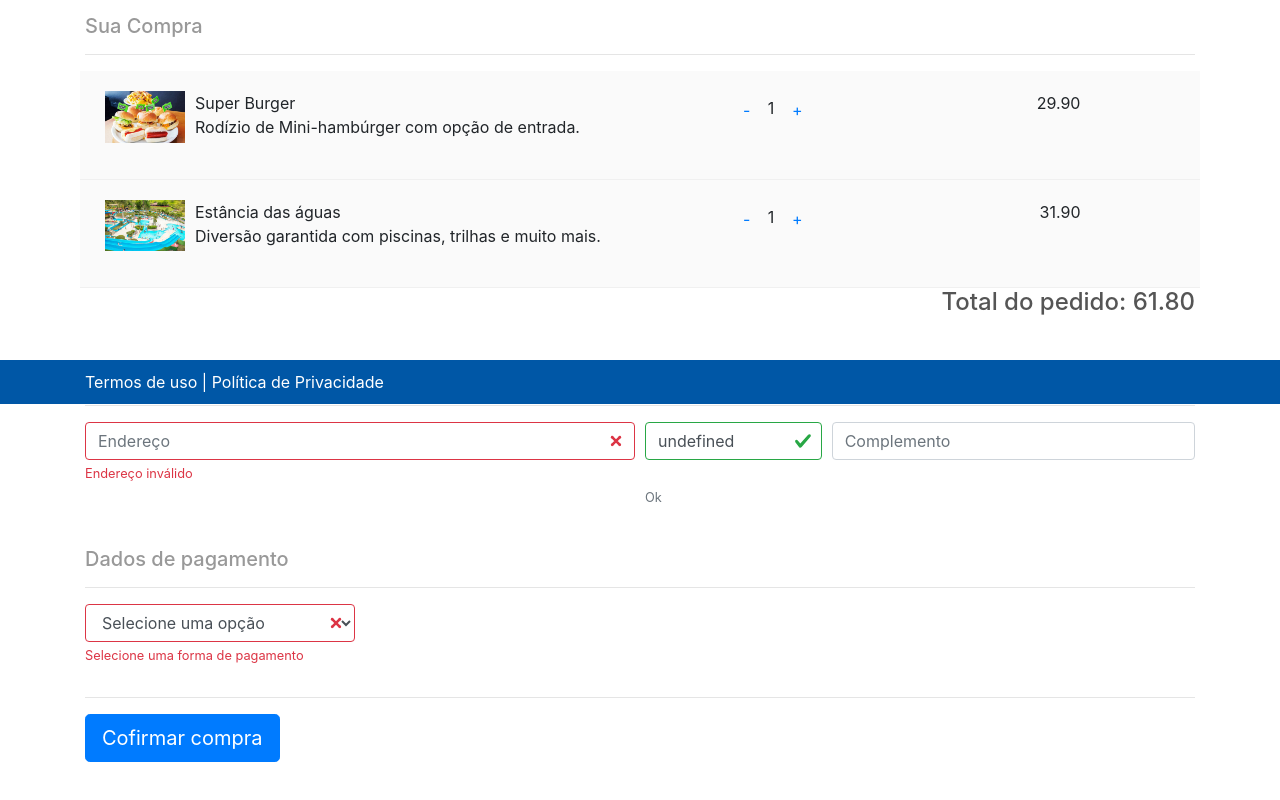
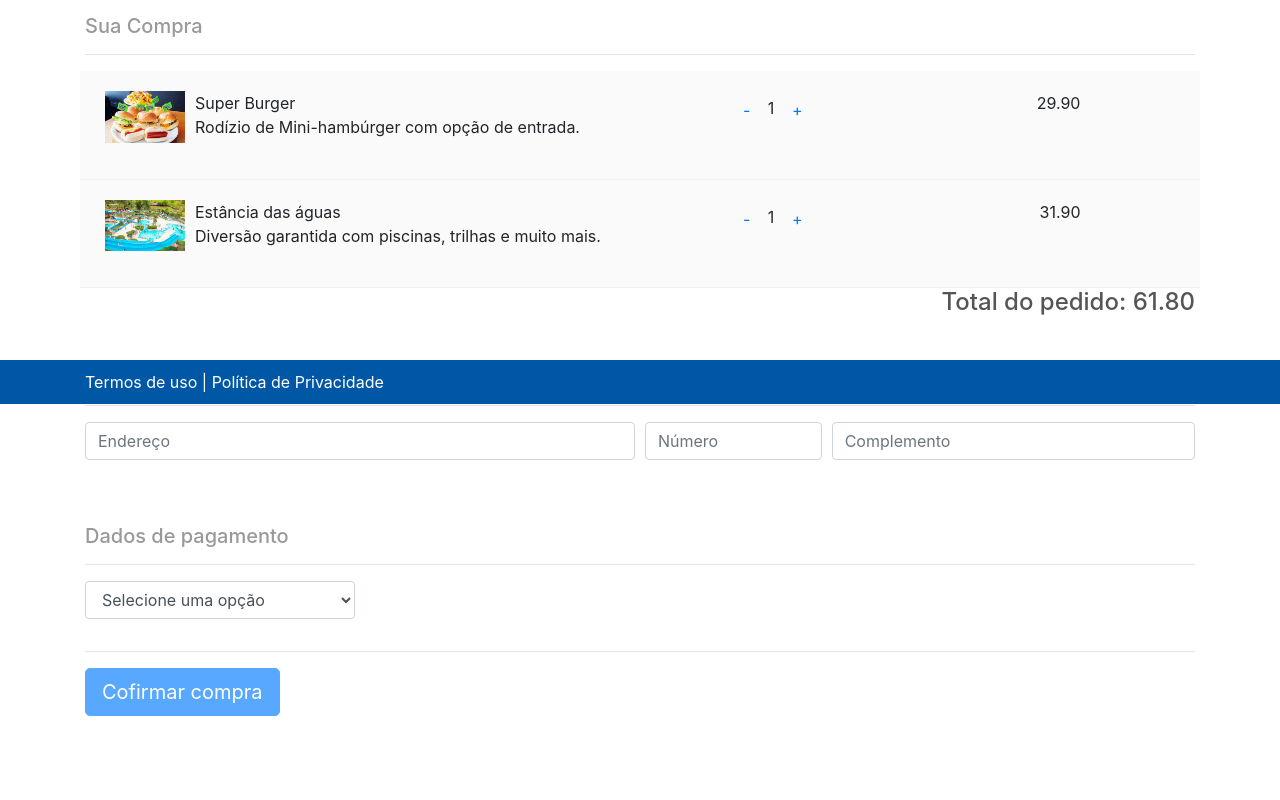
Before and after one commit to danielcomerio/app_passaroUrbano, an Angular app: page /ordem-compra in a window 1280 px wide. Shown: the part 396-1196 px from the top of the page. Built offline with nearby package versions, Linux system fonts and the light colour scheme.

Commit message:
Commit 07/11/2019

```diff
--- /dev/null
+++ b/src/app/ordem-compra.service.ts
@@ -0,0 +1,27 @@
+import { Injectable } from '@angular/core'
+import { Http, RequestOptions, Headers } from '@angular/http'
+import { Pedido } from './shared/pedido.model'
+import { Observable } from 'rxjs'
+
+import { URL_API } from './app.api'
+
+
+@Injectable()
+export class OrdemCompraService {
+
+    constructor(private http: Http) {}
+
+    public efetivarCompra(pedido: Pedido): Observable<any> {
+
+        let headers: Headers = new Headers()
+
+        headers.append('Content-type', 'application/json')
+
+        return this.http.post(
+            `${URL_API}/pedidos`,
+            JSON.stringify(pedido),
+            new RequestOptions({ headers: headers })
+        )
+    }
+
+}
--- a/src/app/ordem-compra/ordem-compra.component.html
+++ b/src/app/ordem-compra/ordem-compra.component.html
@@ -71,39 +71,66 @@
         <div class="form-group col-md-6">
           <input
           type="text"
-          class="form-control is-invalid"
+          class="form-control {{ enderecoEstadoPrimitivo ? '' : (enderecoValido ? 'is-valid' : 'is-invalid') }}"
           placeholder="Endereço"
           autocomplete="off"
           minlength="5"
           required
           [value]="endereco"
+          #inputEndereco
+          (input)="atualizaEndereco(inputEndereco.value)"
           >
-          <div class="invalid-feedback">Endereço inválido</div>
+          <div *ngIf="enderecoEstadoPrimitivo == false">
+            <div *ngIf="enderecoValido == true;  else msgEnderecoInvalido">
+              <small class="form-text text-success">Ok</small>
+            </div>
+
+            <ng-template #msgEnderecoInvalido>
+              <small class="form-text text-danger">Endereço inválido</small>
+            </ng-template>
+          </div>
+          <br />
         </div>
 
         <div class="form-group col-md-2">
           <input
           type="text"
-          class="form-control is-valid"
+          class="form-control {{ numeroEstadoPrimitivo ? '' : (numeroValido ? 'is-valid' : 'is-invalid') }}"
           placeholder="Número"
           autocomplete="off"
           minlength="1"
           required
           [value]="numero"
+          #inputNumero
+          (input)="atualizaNumero(inputNumero.value)"
           >
+          <div *ngIf="numeroEstadoPrimitivo == false">
+            <div *ngIf="numeroValido == true; else msgNumeroInvalido">
+              <small class="form-text text-success">Ok</small>
+            </div>
+
+            <ng-template #msgNumeroInvalido>
+              <small class="form-text text-danger">Número inválido</small>
+            </ng-template>
+          </div>
           <br />
-          <small class="form-text text-muted">Ok</small>
         </div>
 
         <div class="form-group col-md-4">
           <input type="text"
-          class="form-control"
+          class="form-control {{ complementoEstadoPrimitivo ? '' : (complementoValido ? 'is-valid' : '') }}"
           placeholder="Complemento"
           autocomplete="off"
           [value]="complemento"
+          #inputComplemento
+          (input)="atualizaComplemento(inputComplemento.value)"
           >
+          <div *ngIf="complementoEstadoPrimitivo == false">
+            <div *ngIf="complementoValido == true">
+              <small class="form-text text-success">Ok</small>
+            </div>
+          </div>
         </div>
-
       </div>
       <br />
 
@@ -113,18 +140,35 @@
       <div class="form-row">
 
         <div class="form-group col-md-3">
-          <select class="form-control is-invalid">
-            <option>Selecione uma opção</option>
-            <option>Dinheiro</option>
-            <option>Débito</option>
+          <select class="form-control {{ formaPagamentoEstadoPrimitivo ? '' : (formaPagamentoValido ? 'is-valid' : 'is-invalid') }}"
+          #selectFormaPagamento
+          (change)="atualizaFormaPagamento(selectFormaPagamento.value)"
+          >
+            <option value="">Selecione uma opção</option>
+            <option value="dinheiro" selected="{{ formaPagamento == 'dinheiro' ? 'selected' : '' }}">Dinheiro</option>
+            <option value="debito" selected="{{ formaPagamento == 'debito' ? 'selected' : '' }}">Débito</option>
           </select>
 
-          <div class="invalid-feedback">Selecione uma forma de pagamento</div>
+          <div *ngIf="formaPagamentoEstadoPrimitivo == false">
+            <div *ngIf="formaPagamentoValido == true; else msgFormaPagamentoInvalido">
+              <small class="form-text text-success">Ok</small>
+            </div>
+
+            <ng-template #msgFormaPagamentoInvalido>
+              <small class="form-text text-danger">Forma de pagamento inválida</small>
+            </ng-template>
+          </div>
         </div>
       </div>
 
       <hr />
-      <button type="submit" class="btn btn-primary btn-lg">Cofirmar compra</button>
+      <button
+      type="button"
+      class="btn btn-primary
+      btn-lg"
+      [disabled]="formEstado"
+      (click)="confirmarCompra()"
+      >Cofirmar compra</button>
     </form>
   </div>
 </div>
--- a/src/app/ordem-compra/ordem-compra.component.ts
+++ b/src/app/ordem-compra/ordem-compra.component.ts
@@ -1,20 +1,113 @@
 import { Component, OnInit } from '@angular/core';
-
+import { OrdemCompraService} from '../ordem-compra.service'
+import { Pedido } from '../shared/pedido.model'
 @Component({
   selector: 'app-ordem-compra',
   templateUrl: './ordem-compra.component.html',
-  styleUrls: ['./ordem-compra.component.css']
+  styleUrls: ['./ordem-compra.component.css'],
+  providers: [ OrdemCompraService ]
 })
 export class OrdemCompraComponent implements OnInit {
 
+  //Pedido
+  public pedido: Pedido = new Pedido('', '', '', '')
+
   public endereco: string = ''
-  public numero: number
+  public numero: string = ''
   public complemento: string = ''
   public formaPagamento: string = ''
 
-  constructor() { }
+  //controles de validação dos campos
+  public enderecoValido: boolean
+  public numeroValido: boolean
+  public complementoValido: boolean
+  public formaPagamentoValido: boolean
+
+  //estados primitivos dos campos (pristine)
+  public enderecoEstadoPrimitivo: boolean = true
+  public numeroEstadoPrimitivo: boolean = true
+  public complementoEstadoPrimitivo: boolean = true
+  public formaPagamentoEstadoPrimitivo: boolean = true
+
+  //contrlar botão confirmar compra
+  public formEstado: string ='disabled'
+
+  constructor(private ordemCompraService: OrdemCompraService) { }
 
   ngOnInit() {
+    //this.ordemCompraService.efetivarCompra()
+  }
+
+  public atualizaEndereco(endereco: string): void {
+    this.endereco = endereco
+
+    this.enderecoEstadoPrimitivo = false
+
+    if(this.endereco.length > 3) {
+      this.enderecoValido = true
+    } else {
+      this.enderecoValido = false
+    }
+
+    this.habilitaForm()
+  }
+
+  public atualizaNumero(numero: string): void {
+    this.numero = numero
+
+    this.numeroEstadoPrimitivo = false
+
+    if(this.numero.length > 0) {
+      this.numeroValido = true
+    } else {
+      this.numeroValido = false
+    }
+
+    this.habilitaForm()
+  }
+
+  public atualizaComplemento(complemento: string): void {
+    this.complemento = complemento
+
+    this.complementoEstadoPrimitivo = false
+
+    if(this.complemento.length > 0) {
+      this.complementoValido = true
+    }
+
+    this.habilitaForm()
+  }
+
+  public atualizaFormaPagamento(formaPagamento: string): void {
+    this.formaPagamento = formaPagamento
+
+    this.formaPagamentoEstadoPrimitivo = false
+
+    if(formaPagamento.length > 0) {
+      this.formaPagamentoValido = true
+    } else {
+      this.formaPagamentoValido = false
+    }
+
+    this.habilitaForm()
+  }
+
+  public habilitaForm(): void {
+    if(this.enderecoValido === true && this.numeroValido === true && this.formaPagamentoValido === true) {
+      this.formEstado = ''
+    } else {
+      this.formEstado = 'disabled'
+    }
+  }
+
+  public confirmarCompra(): void {
+
+    this.pedido.endereco = this.endereco
+    this.pedido.numero = this.numero
+    this.pedido.complemento = this.complemento
+    this.pedido.formaPagamento = this.formaPagamento
+
+    this.ordemCompraService.efetivarCompra(this.pedido)
   }
 
 }
--- /dev/null
+++ b/src/app/shared/pedido.model.ts
@@ -0,0 +1,8 @@
+export class Pedido {
+    constructor(
+        public endereco: string,
+        public numero: string,
+        public complemento: string,
+        public formaPagamento: string
+    ) { }
+}
```
